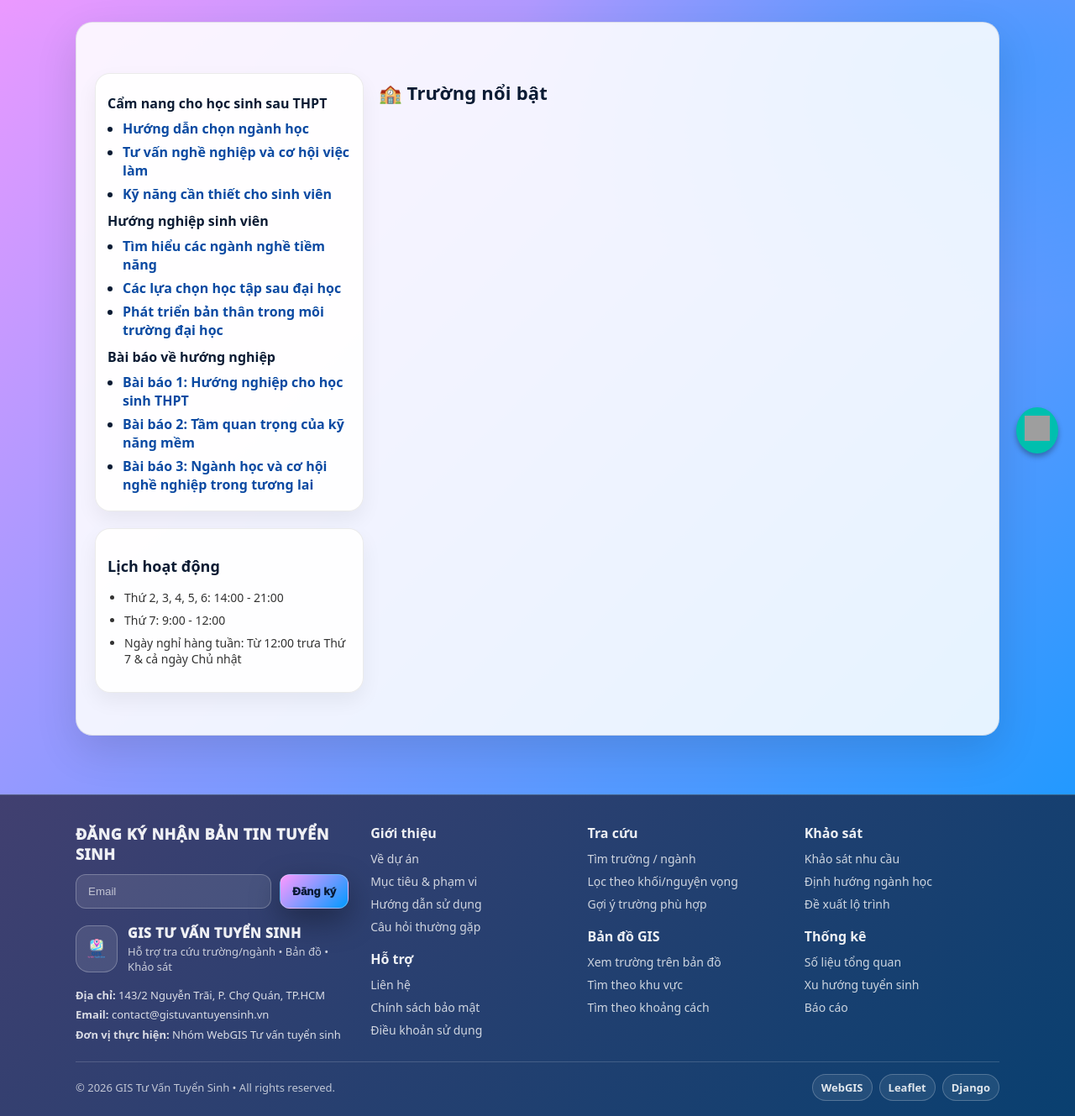
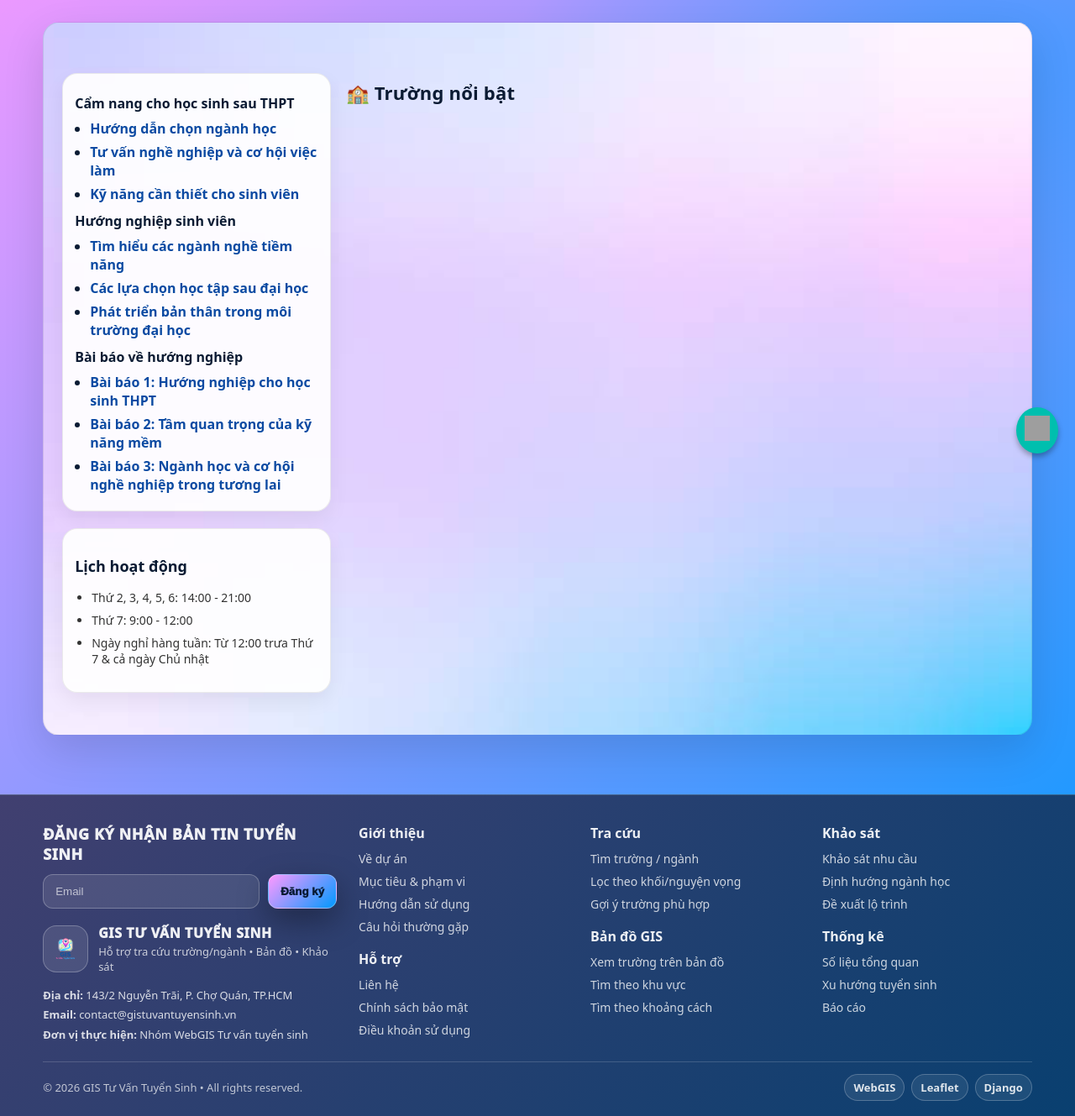
Before and after one commit to TRAM-HUONG/GIS-TUVANTUYENSINH, a Django app: page / in a window 1280 px wide. Shown: the part 240-1569 px from the top of the page at 84% size. Run offline with Django 5.2, Linux system fonts and the light colour scheme; data that the repository does not hold is empty; grey boxes are pictures that could not be loaded.

Commit message:
Lưu các thay đổi

```diff
--- a/static/css/layout.css
+++ b/static/css/layout.css
@@ -32,9 +32,8 @@ body{
     linear-gradient(135deg, var(--c1), var(--c6));
   min-height: 100vh;
 }
-
-.wrap{
-  width: min(1100px, 92vw);
+.wrap {
+  width: min(1800px, 92vw);
   margin: 0 auto;
 }
 
@@ -299,13 +298,14 @@ main{
   padding: 26px 0 44px;
 }
 
-.card{
-  background: var(--card);
+.card {
+  background: url("../img/banner/nenbody.png") no-repeat center center / cover;
   border: 1px solid var(--border);
   border-radius: 20px;
   box-shadow: var(--shadow);
   padding: 22px;
 }
+
 
 /* ===== FOOTER kiểu giống mẫu (tông hồng–tím–xanh của Út) ===== */
 .site-footer{
```
